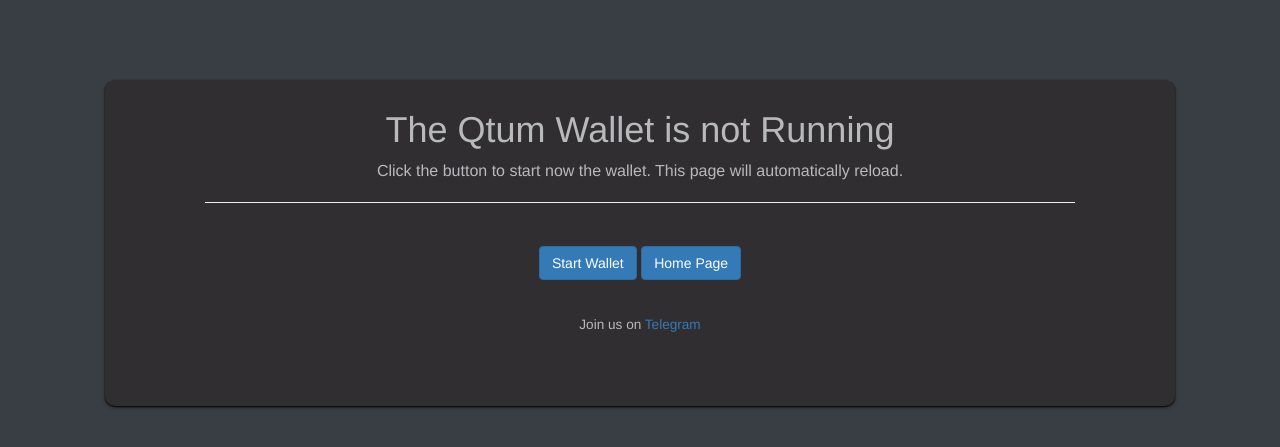
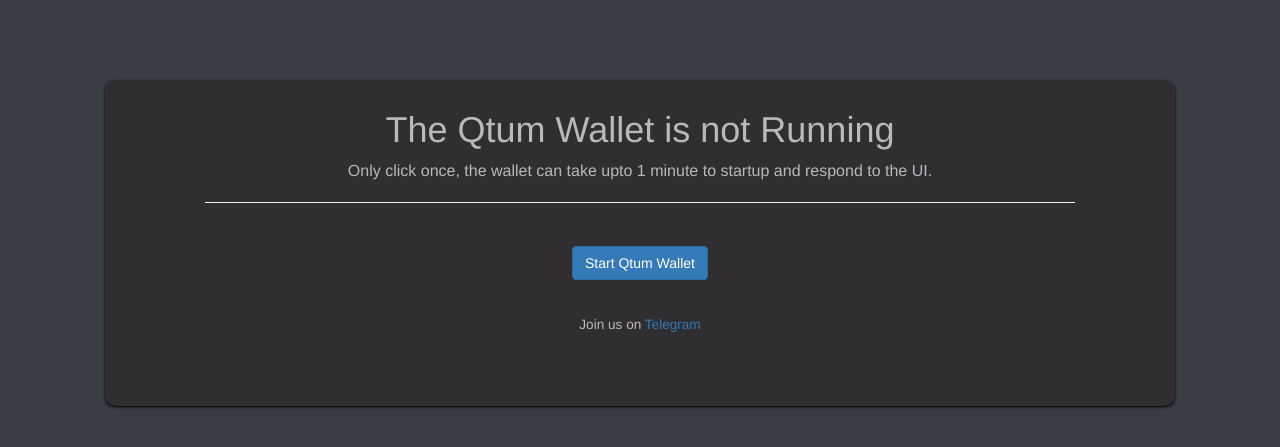
Before and after one commit to SSUgaya/qtum-ui, a Flask app: page /offline in a window 1280 px wide. Shown: the top 447 px of the page. Run offline with Flask 2, Linux system fonts and the light colour scheme; some libraries are stand-ins or nearby versions.

Commit message:
Update to offline page

```diff
--- a/templates/index.html
+++ b/templates/index.html
@@ -59,7 +59,7 @@
         <div class="wallet col-xs-12 col-lg-6">
     <h3>Network Information</h3>
       {%  if get_current_block.moneysupply == 0 %}
-        <strong>Network:</strong><span class="blue-sm"> Syncing</span><br />
+        <strong>Network:</strong><span class="blue-sm"> Syncing.....</span><br />
           {% elif get_current_block.connections > 0 %}
         <strong>Network:</strong><span class="green-sm"> Online</span><br />
           {% else %}
--- a/templates/offline.html
+++ b/templates/offline.html
@@ -17,11 +17,10 @@
             {% if checks == 'Not_Running' %}
             <h1>The Qtum Wallet is not Running</h1>
             <p>
-              Click the button to start now the wallet. This page will automatically reload.
+              Only click once, the wallet can take upto 1 minute to startup and respond to the UI.
             <hr>
             <br />
-              <a href="{{ url_for('start_wallet') }}" class="btn btn-primary">Start Wallet</a>
-              <a href="{{ url_for('index') }}" class="btn btn-primary">Home Page</a>
+              <a href="{{ url_for('start_wallet') }}" class="btn btn-primary">Start Qtum Wallet</a>
             </p>
             {% else %}
             <h1>Qtum Wallet is not Encrypted</h1>
```
